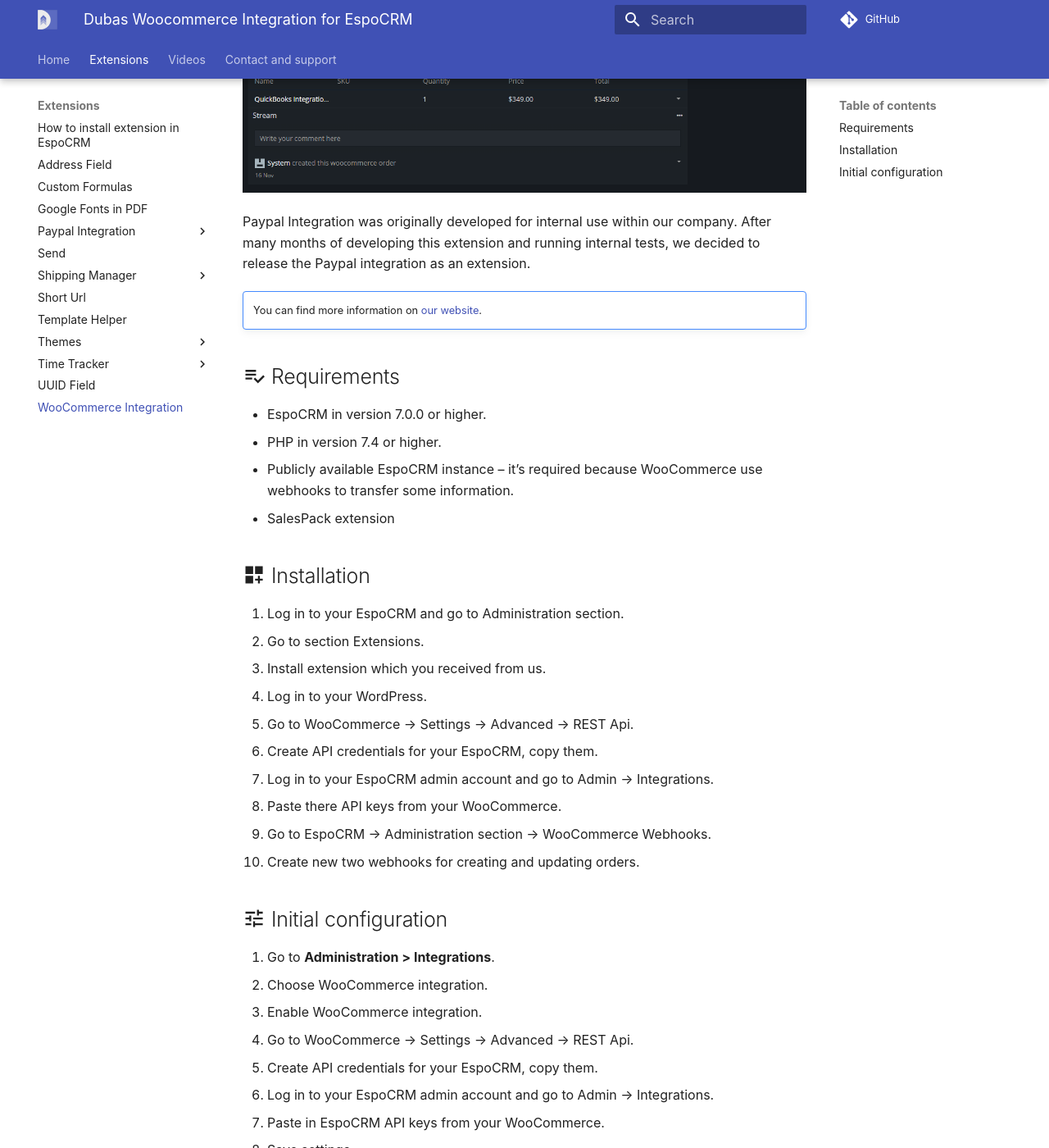
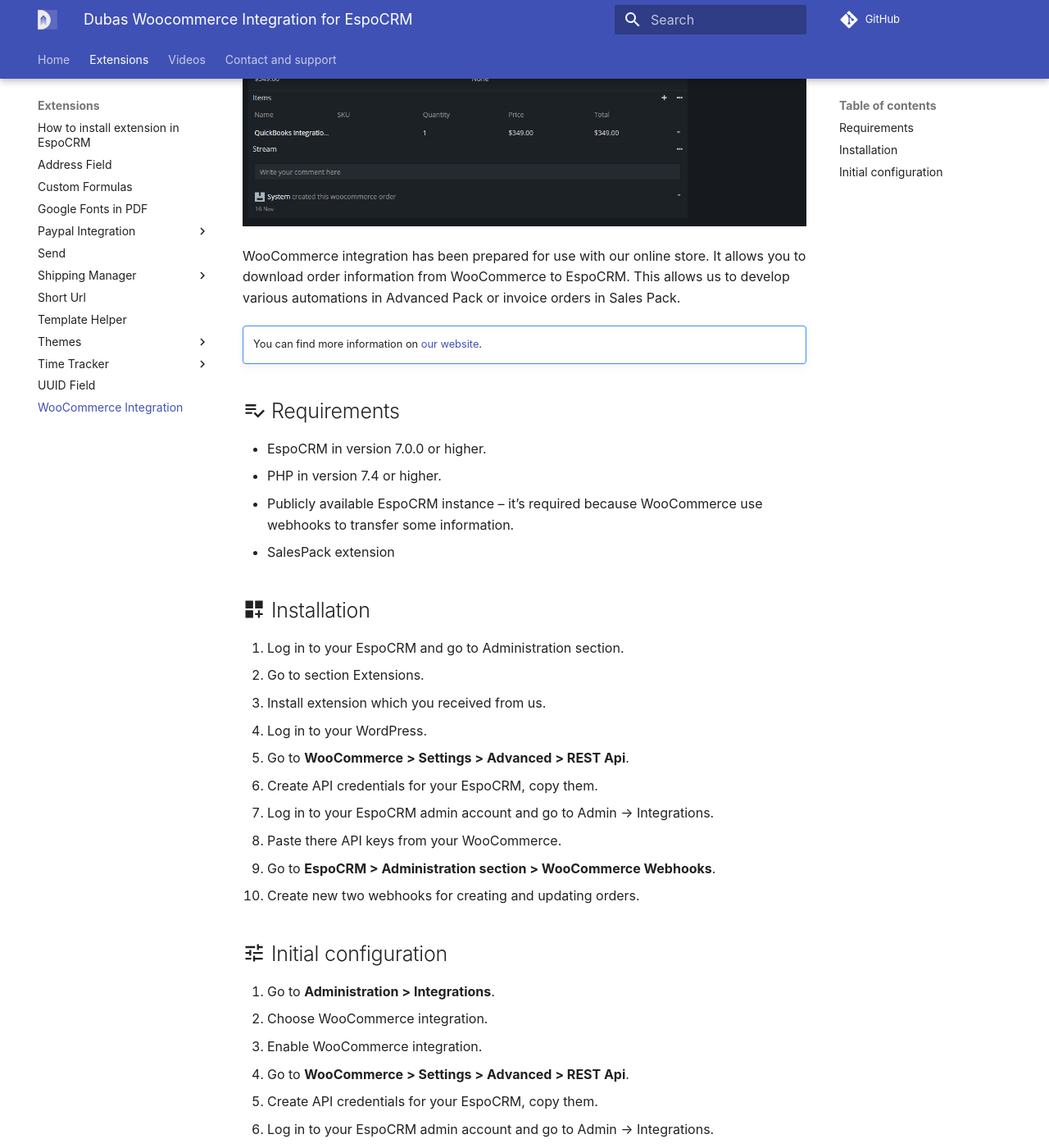
Before and after one commit to dubas-pro/documentation, an MkDocs documentation site: the page built from docs/extensions/woocommerce/index.md, in a window 1280 px wide and 1400 px high, scrolled down 446 px. Shown: the whole window at 82% size. Built offline with MkDocs 1.6.1 and Material for MkDocs 9.7.7, drawn with Linux system fonts in a browser that asks for light colours; some web fonts are replaced; comment, search, counter and statistics services are not loaded; some of the changed text lies outside the part shown.

Commit message:
fix wc site

```diff
--- a/docs/extensions/woocommerce/index.md
+++ b/docs/extensions/woocommerce/index.md
@@ -5,10 +5,10 @@
     - dubas s.c.
 date: 2022-11-21
 ---
-# Dubas Paypal Integration for EspoCRM
+# Dubas WooCommerce Integration for EspoCRM
 ![WooCommerce Integration](../../images/woocommerce.png)
 
-Paypal Integration was originally developed for internal use within our company. After many months of developing this extension and running internal tests, we decided to release the Paypal integration as an extension.
+WooCommerce integration has been prepared for use with our online store. It allows you to download order information from WooCommerce to EspoCRM. This allows us to develop various automations in Advanced Pack or invoice orders in Sales Pack.
 
 !!! note ""
     You can find more information on [our website](https://devcrm.it/woocommerce).
@@ -26,18 +26,18 @@
 
 
 4. Log in to your WordPress.
-5. Go to WooCommerce -> Settings -> Advanced -> REST Api.
+5. Go to **WooCommerce > Settings > Advanced > REST Api**.
 6. Create API credentials for your EspoCRM, copy them.
 7. Log in to your EspoCRM admin account and go to Admin -> Integrations.
 8. Paste there API keys from your WooCommerce.
-9. Go to EspoCRM -> Administration section -> WooCommerce Webhooks.
+9. Go to **EspoCRM > Administration section > WooCommerce Webhooks**.
 10. Create new two webhooks for creating and updating orders.
 
 ## :material-tune: Initial configuration
 1.	Go to **Administration > Integrations**.
 2.	Choose WooCommerce integration.
 3.	Enable WooCommerce integration.
-4.	Go to WooCommerce -> Settings -> Advanced -> REST Api.
+4.	Go to **WooCommerce > Settings > Advanced > REST Api**.
 5.	Create API credentials for your EspoCRM, copy them.
 6.	Log in to your EspoCRM admin account and go to Admin -> Integrations.
 7.	Paste in EspoCRM API keys from your WooCommerce.
```
